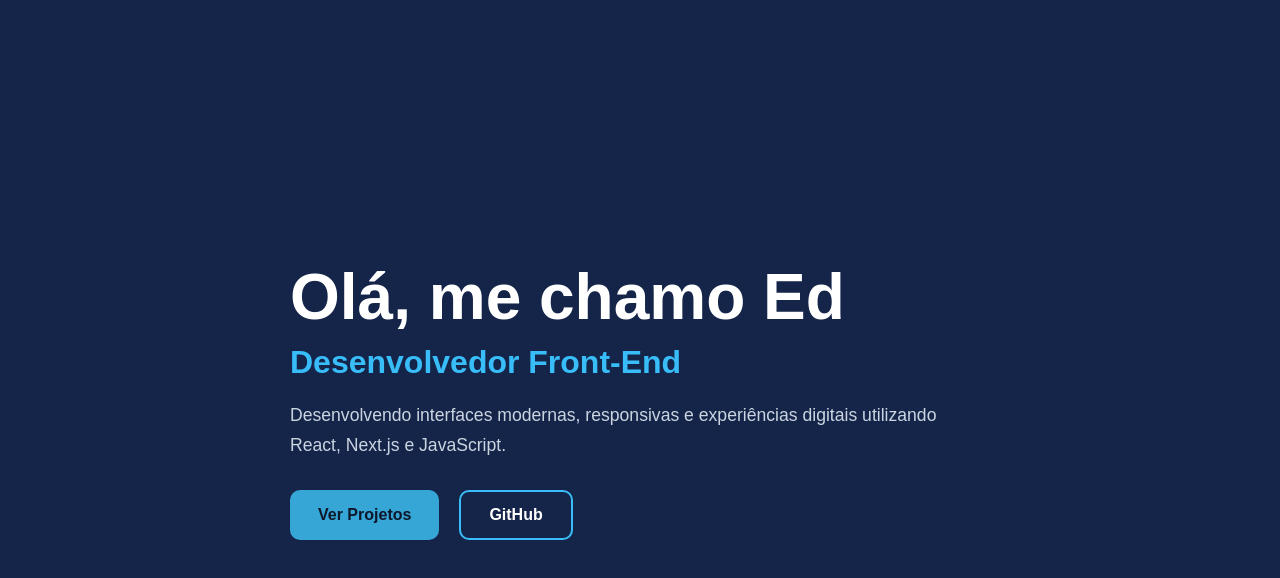
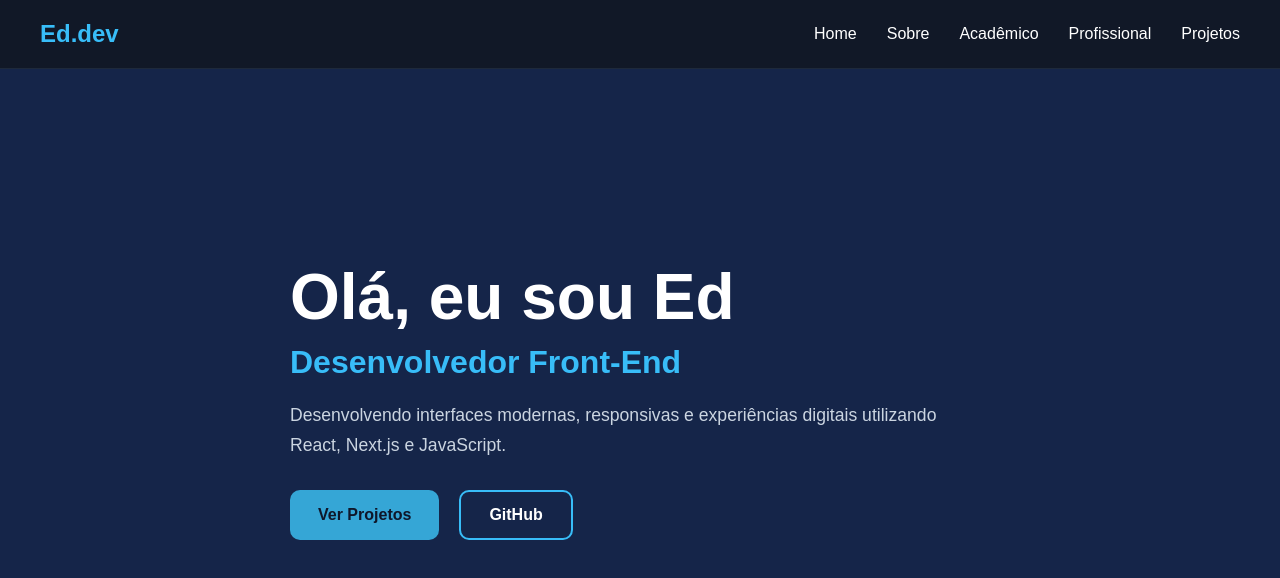
Before and after one commit to EdRelikya/meu-porfolio, a Next.js app: page / in a window 1280 px wide. Shown: the top 578 px of the page. Built offline with nearby package versions, Linux system fonts and the light colour scheme.

Commit message:
Criando navbar e estrutura de páginas

```diff
--- a/src/app/globals.css
+++ b/src/app/globals.css
@@ -66,3 +66,42 @@ body {
   border: 2px solid #38bdf8 !important;
   color: white !important;
 }
+
+.navbar {
+  width: 100%;
+  padding: 20px 40px;
+  background-color: #111827;
+  display: flex;
+  justify-content: space-between;
+  align-items: center;
+  position: fixed;
+  top: 0;
+  left: 0;
+  border-bottom: 1px solid #1e293b;
+}
+
+.logo {
+  font-size: 1.5rem;
+  font-weight: bold;
+  color: #38bdf8;
+}
+
+.nav-links {
+  display: flex;
+  list-style: none;
+  gap: 30px;
+}
+
+.nav-links a {
+  text-decoration: none;
+  color: white;
+  transition: 0.3s;
+}
+
+.nav-links a:hover {
+  color: #38bdf8;
+}
+
+.page-container {
+  padding: 140px 40px;
+}
--- a/src/app/layout.js
+++ b/src/app/layout.js
@@ -1,28 +1,18 @@
-import { Geist, Geist_Mono } from "next/font/google";
 import "./globals.css";
-
-const geistSans = Geist({
-  variable: "--font-geist-sans",
-  subsets: ["latin"],
-});
-
-const geistMono = Geist_Mono({
-  variable: "--font-geist-mono",
-  subsets: ["latin"],
-});
+import Navbar from "../components/Navbar";
 
 export const metadata = {
-  title: "Create Next App",
-  description: "Generated by create next app",
+  title: "Meu Portfólio",
+  description: "Portfólio desenvolvido com Next.js",
 };
 
 export default function RootLayout({ children }) {
   return (
-    <html
-      lang="en"
-      className={`${geistSans.variable} ${geistMono.variable} h-full antialiased`}
-    >
-      <body className="min-h-full flex flex-col">{children}</body>
+    <html lang="pt-BR">
+      <body>
+        <Navbar />
+        {children}
+      </body>
     </html>
   );
 }
--- a/src/app/page.js
+++ b/src/app/page.js
@@ -2,7 +2,7 @@ export default function Home() {
   return (
     <main className="hero">
       <div className="hero-content">
-        <h1>Olá, me chamo Ed</h1>
+        <h1>Olá, eu sou Ed</h1>
 
         <h2>Desenvolvedor Front-End</h2>
 
--- /dev/null
+++ b/src/components/Navbar.jsx
@@ -0,0 +1,35 @@
+import Link from "next/link";
+
+export default function Navbar() {
+  return (
+    <header className="navbar">
+      <div className="logo">
+        Ed.dev
+      </div>
+
+      <nav>
+        <ul className="nav-links">
+          <li>
+            <Link href="/">Home</Link>
+          </li>
+
+          <li>
+            <Link href="/sobre">Sobre</Link>
+          </li>
+
+          <li>
+            <Link href="/academico">Acadêmico</Link>
+          </li>
+
+          <li>
+            <Link href="/profissional">Profissional</Link>
+          </li>
+
+          <li>
+            <Link href="/projetos">Projetos</Link>
+          </li>
+        </ul>
+      </nav>
+    </header>
+  );
+}
```
Also changed, not shown: src/academico/page.js (added, +7 -0 lines), src/profissional/page.js (added, +7 -0 lines), src/projetos/page.js (added, +7 -0 lines), src/sobre/page.js (added, +7 -0 lines).
